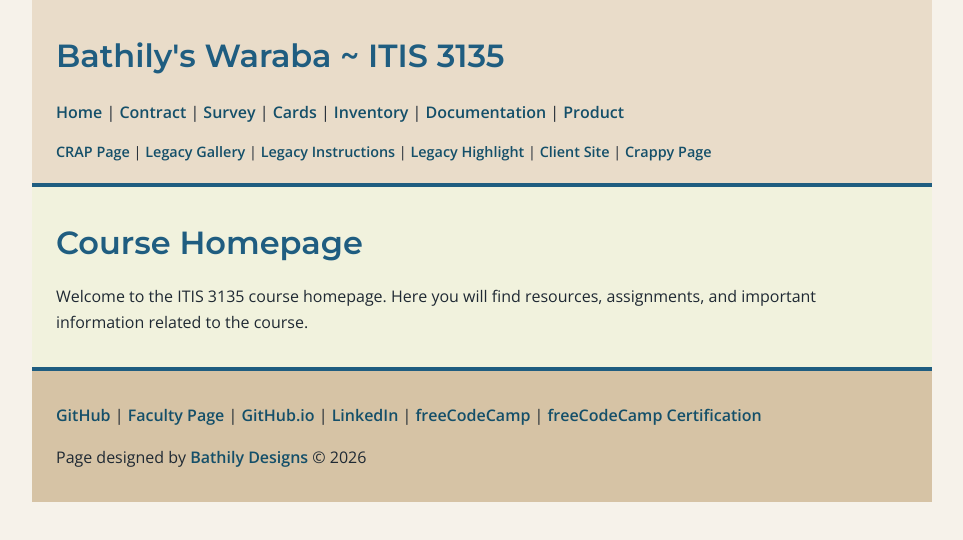
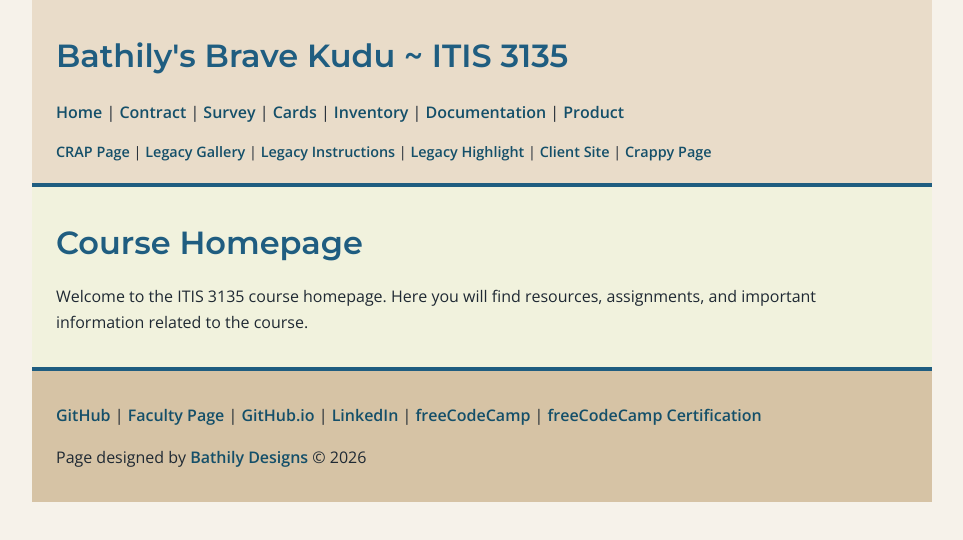
Before and after one commit to kbathily/kbathily.github.io, a plain HTML site: page itis3135/index.html in a window 1280 px wide. Shown: the whole page, without its empty margins (158-1121 px from the left). Drawn offline with nearby package versions, Linux system fonts and the light colour scheme.

Commit message:
Update header.html

```diff
--- a/itis3135/components/header.html
+++ b/itis3135/components/header.html
@@ -1,5 +1,5 @@
 <header>
-    <h1>Bathily's Waraba ~ ITIS 3135</h1>
+    <h1>Bathily's Brave Kudu ~ ITIS 3135</h1>
     <nav class="primary-nav" aria-label="Primary navigation">
         <a href="index.html">Home</a> |
         <a href="contract.html">Contract</a> |
```
